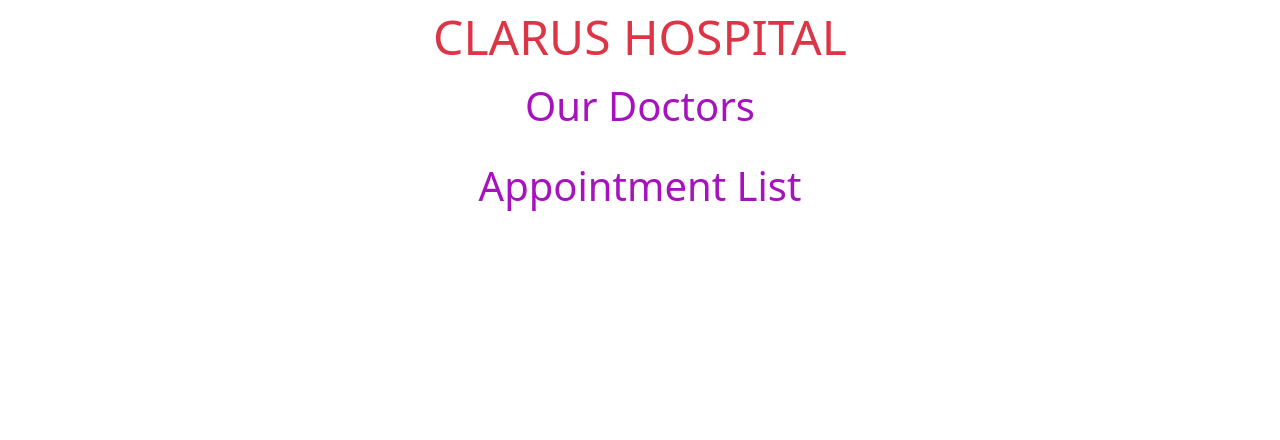
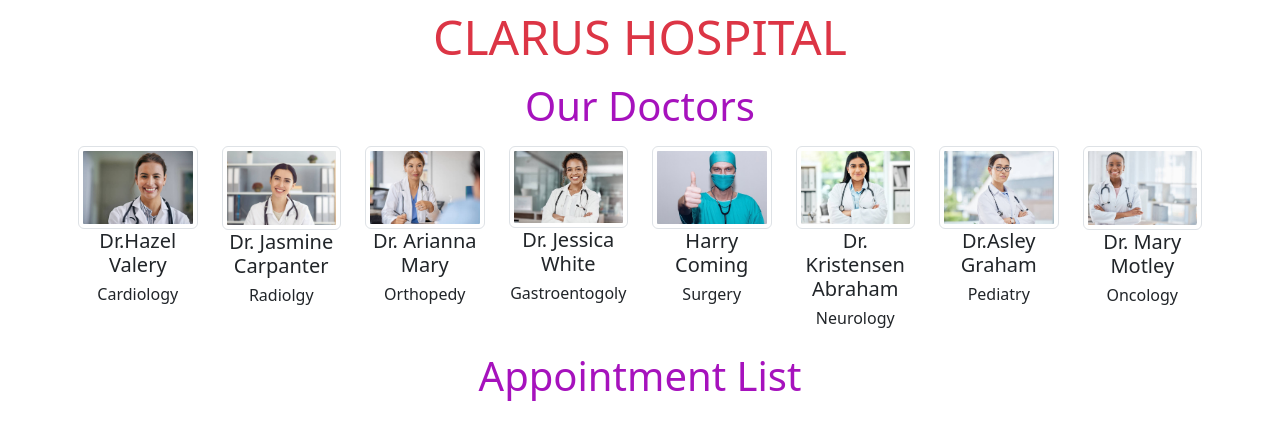
Before and after one commit to 4Lorean2/hospital-app, a React (Create React App) app in the folder appointment-app-starter/: page / in a window 1280 px wide. Shown: the top 440 px of the page. Built offline with nearby package versions, Linux system fonts and the light colour scheme.

Commit message:
doctor component map

```diff
--- a/appointment-app-starter/src/components/Doctors.jsx
+++ b/appointment-app-starter/src/components/Doctors.jsx
@@ -1,4 +1,5 @@
-import Container from "react-bootstrap/Container"
+import { Container, Row, Col } from "react-bootstrap/";
+import { doctorData } from "../helper/data";
 
 const Doctors = () => {
   return (
@@ -6,8 +7,18 @@ const Doctors = () => {
       <h3 className="display-6 mb-3" style={{ color: "rgb(166, 18, 189)" }}>
         Our Doctors
       </h3>
+
+      <Row>
+        {doctorData.map(({ id, img, dep, name }) => (
+          <Col key={id}>
+            <img src={img} alt={name} className="img-thumbnail doctor-img " />
+            <h5>{name}</h5>
+            <h6>{dep}</h6>
+          </Col>
+        ))}
+      </Row>
     </Container>
-  )
-}
+  );
+};
 
-export default Doctors
+export default Doctors;
--- a/appointment-app-starter/src/helper/data.jsx
+++ b/appointment-app-starter/src/helper/data.jsx
@@ -20,7 +20,7 @@ export const appointmentData = [
     consulted: true,
     doctor: "Dr. Jasmine Carpanter",
   },
-]
+];
 
 export const doctorData = [
   {
@@ -71,4 +71,4 @@ export const doctorData = [
     dep: "Oncology",
     img: "./img/dr8.jpg",
   },
-]
+];
```
